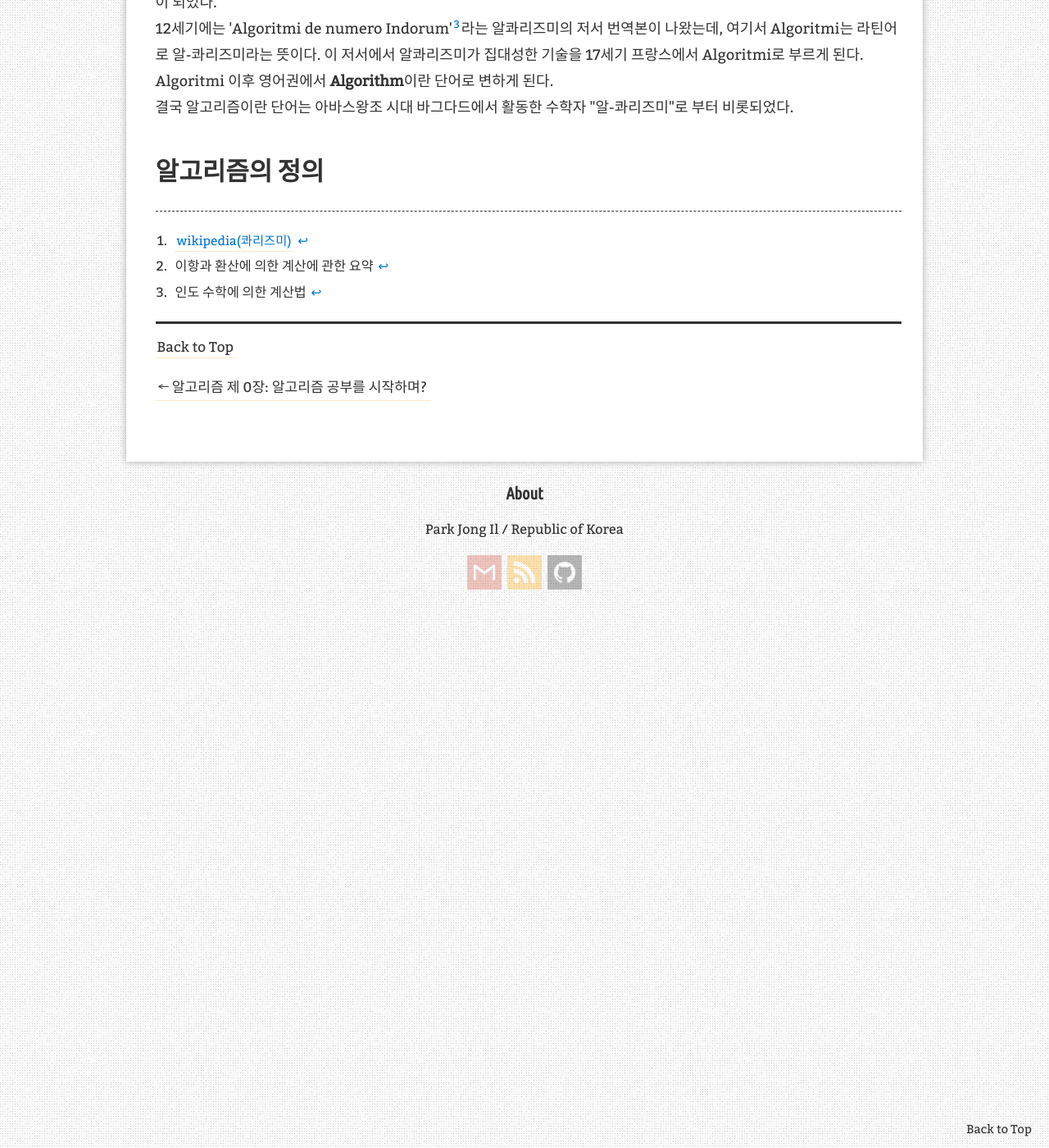
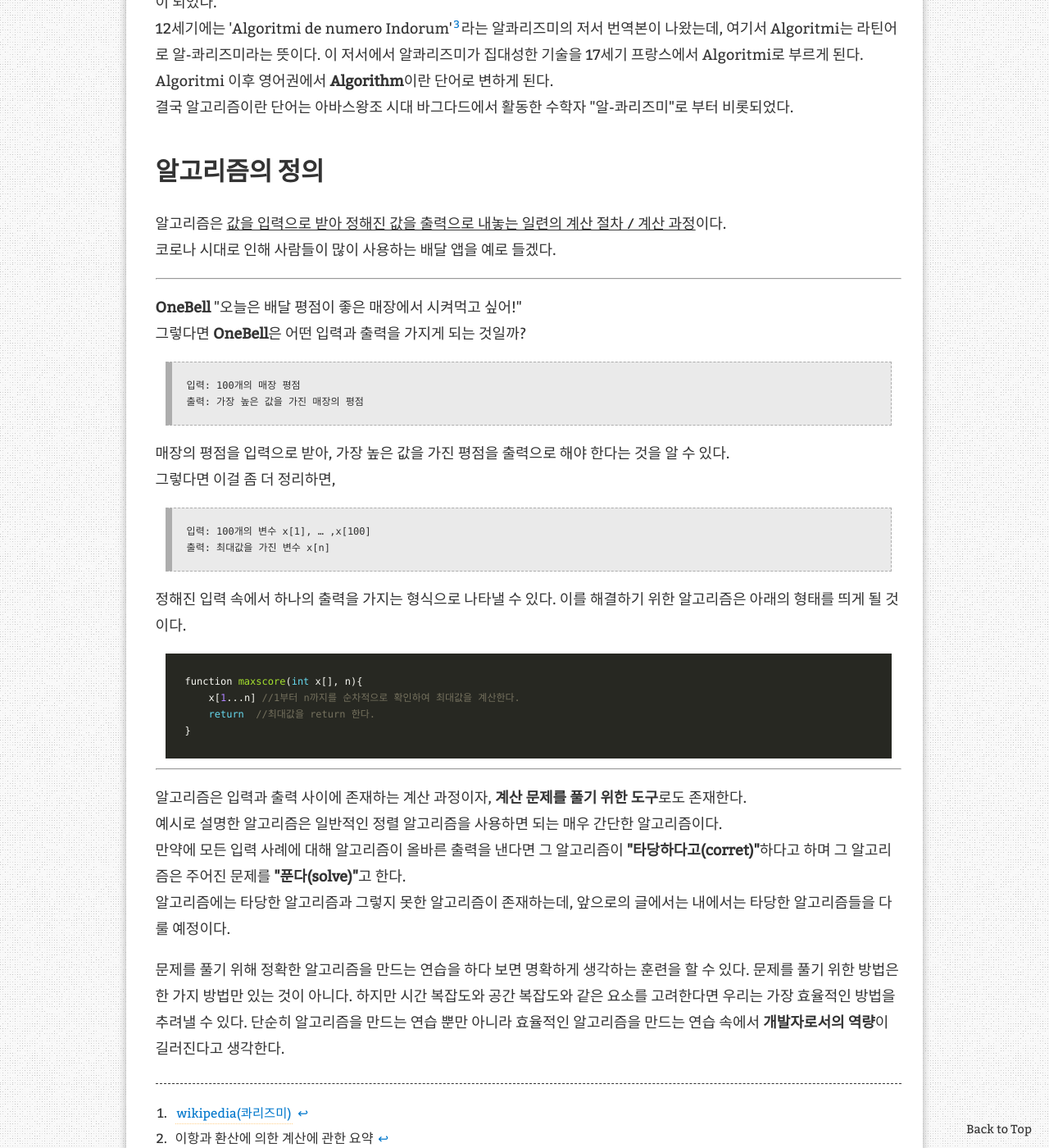
Before and after one commit to jongdlf27/jongdlf27.github.io, a Jekyll site: the page built from _posts/2020-09-01-algorithm01.md, in a window 1280 px wide and 1400 px high, scrolled down 1278 px. Shown: the whole window at 82% size. Built offline with Jekyll 4.4.1, drawn with Linux system fonts in a browser that asks for light colours; comment, search, counter and statistics services are not loaded; some of the changed text lies outside the part shown.

Commit message:
09/01 end

```diff
--- a/_posts/2020-09-01-algorithm01.md
+++ b/_posts/2020-09-01-algorithm01.md
@@ -20,10 +20,38 @@ redirect_from:
 결국 알고리즘이란 단어는 아바스왕조 시대 바그다드에서 활동한 수학자 "알-콰리즈미"로 부터 비롯되었다.
 
 # 알고리즘의 정의
+알고리즘은 <ins>값을 입력으로 받아 정해진 값을 출력으로 내놓는 일련의 계산 절차 / 계산 과정</ins>이다.
+코로나 시대로 인해 사람들이 많이 사용하는 배달 앱을 예로 들겠다.
+- - -
+**OneBell** "오늘은 배달 평점이 좋은 매장에서 시켜먹고 싶어!"
+그렇다면 **OneBell**은 어떤 입력과 출력을 가지게 되는 것일까?
 
+> 입력: 100개의 매장 평점
+> 출력: 가장 높은 값을 가진 매장의 평점
 
+매장의 평점을 입력으로 받아, 가장 높은 값을 가진 평점을 출력으로 해야 한다는 것을 알 수 있다.
+그렇다면 이걸 좀 더 정리하면,
 
+> 입력: 100개의 변수 x[1], ... ,x[100]
+> 출력: 최대값을 가진 변수 x[n]
 
+정해진 입력 속에서 하나의 출력을 가지는 형식으로 나타낼 수 있다. 이를 해결하기 위한 알고리즘은 아래의 형태를 띄게 될 것이다.
+
+~~~ c
+function maxscore(int x[], n){
+    x[1...n] //1부터 n까지를 순차적으로 확인하여 최대값을 계산한다.
+    return  //최대값을 return 한다.
+}
+~~~
+
+- - -
+
+알고리즘은 입력과 출력 사이에 존재하는 계산 과정이자, **계산 문제를 풀기 위한 도구**로도 존재한다.
+예시로 설명한 알고리즘은 일반적인 정렬 알고리즘을 사용하면 되는 매우 간단한 알고리즘이다.
+만약에 모든 입력 사례에 대해 알고리즘이 올바른 출력을 낸다면 그 알고리즘이 **"타당하다고(corret)"**하다고 하며 그 알고리즘은 주어진 문제를 **"푼다(solve)"**고 한다.
+알고리즘에는 타당한 알고리즘과 그렇지 못한 알고리즘이 존재하는데, 앞으로의 글에서는 내에서는 타당한 알고리즘들을 다룰 예정이다.
+
+문제를 풀기 위해 정확한 알고리즘을 만드는 연습을 하다 보면 명확하게 생각하는 훈련을 할 수 있다. 문제를 풀기 위한 방법은 한 가지 방법만 있는 것이 아니다. 하지만 시간 복잡도와 공간 복잡도와 같은 요소를 고려한다면 우리는 가장 효율적인 방법을 추려낼 수 있다. 단순히 알고리즘을 만드는 연습 뿐만 아니라 효율적인 알고리즘을 만드는 연습 속에서 **개발자로서의 역량**이 길러진다고 생각한다.
 
 
 [^1]: [wikipedia(콰리즈미)](https://ko.wikipedia.org/wiki/%EC%BD%B0%EB%A6%AC%EC%A6%88%EB%AF%B8)
```
Also changed, not shown: _posts/2020-09-01-algorithm02.md (added, +10 -0 lines).
